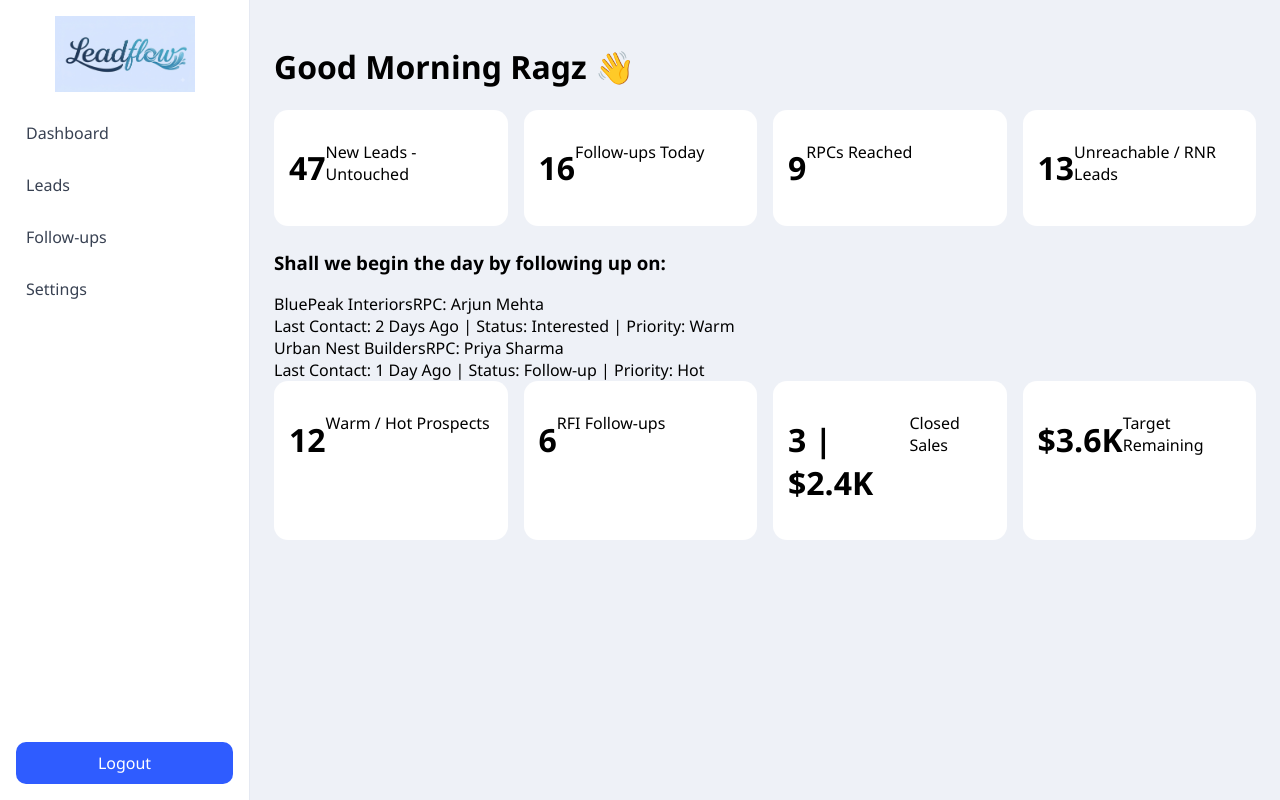
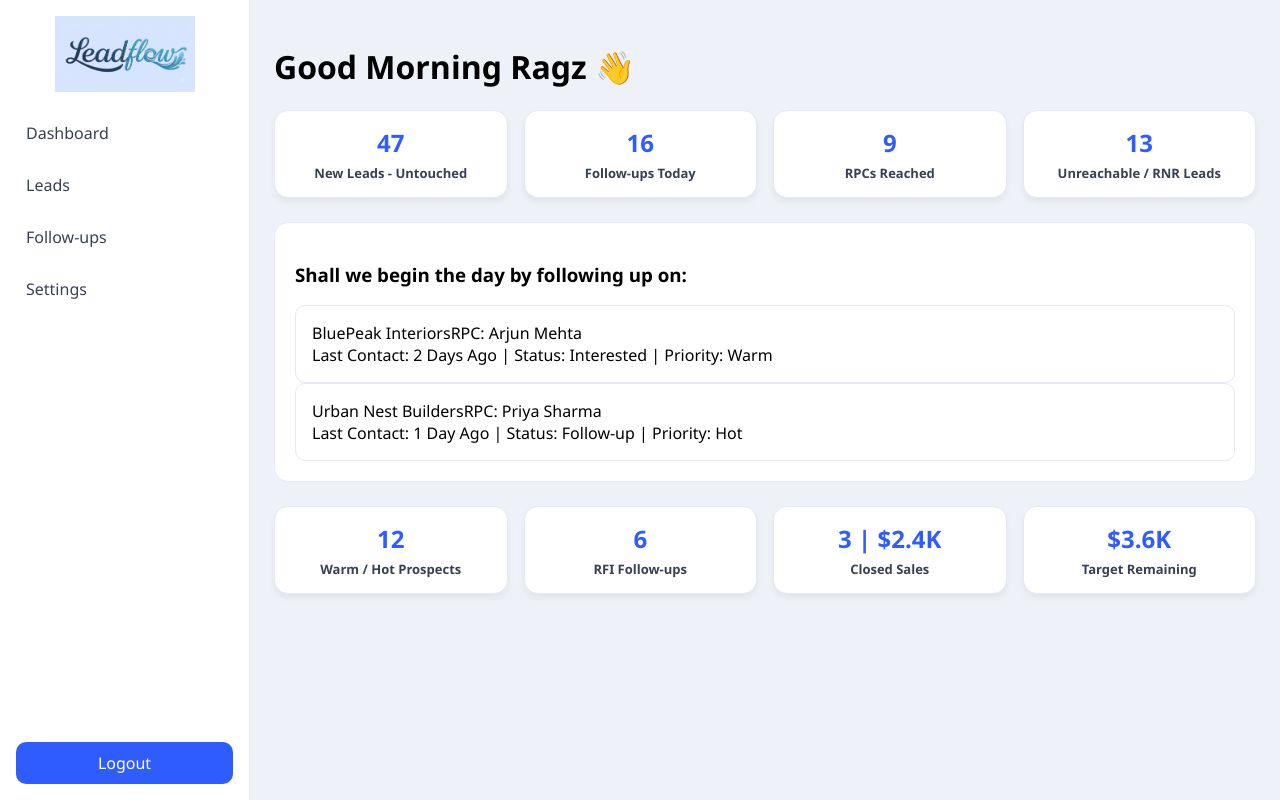
Before and after one commit to stirr3dz3phyr-ship-it/LeadFlow-WarMachine, a React (Vite) app: page / in a window 1280 px wide. Built offline with nearby package versions, Linux system fonts and the light colour scheme.

Commit message:
Update styles.css

```diff
--- a/src/styles.css
+++ b/src/styles.css
@@ -1,91 +1,58 @@
 /* GLOBAL SETTINGS */
-* {
-  box-sizing: border-box;
-}
+* { box-sizing: border-box; }
 
 html, body {
-  margin: 0;
-  padding: 0;
-  height: 100%;
+  margin: 0; padding: 0; height: 100%;
   font-family: 'Segoe UI', Arial, sans-serif;
   background: #eef1f7;
 }
 
 .app {
-  display: flex;
-  width: 100vw;
-  height: 100vh;
-  overflow: hidden;
-  background: #eef1f7;
+  display: flex; width: 100vw; height: 100vh;
+  overflow: hidden; background: #eef1f7;
 }
 
-/* SIDEBAR - Set to White */
+/* SIDEBAR - Clean White */
 .sidebar {
-  width: 250px;
-  min-width: 250px;
-  height: 100vh;
-  display: flex;
-  flex-direction: column;
+  width: 250px; min-width: 250px; height: 100vh;
+  display: flex; flex-direction: column;
   background: #ffffff;
-  border-right: 1px solid #e5e9f2;
-  padding: 16px;
+  border-right: 1px solid #e5e9f2; padding: 16px;
 }
 
+/* LOGO FIX - This makes the white/blue background of the image blend in */
 .logo-img {
-  width: 140px;
-  height: auto;
-  margin: 0 auto;
-  display: block;
+  width: 140px; height: auto; margin: 0 auto; display: block;
+  mix-blend-mode: multiply;
 }
 
-.nav-block {
-  flex: 1;
-  display: flex;
-  flex-direction: column;
-  gap: 10px;
-  margin-top: 20px;
-}
-
-.nav-item {
-  padding: 10px;
-  border-radius: 8px;
-  cursor: pointer;
-  color: #384152;
-}
-
-.nav-item:hover {
-  background: #f2f5ff;
-}
-
+.nav-block { flex: 1; display: flex; flex-direction: column; gap: 10px; margin-top: 20px; }
+.nav-item { padding: 10px; border-radius: 8px; cursor: pointer; color: #384152; }
+.nav-item:hover { background: #f2f5ff; }
 .logout {
-  margin-top: auto;
-  padding: 10px;
-  text-align: center;
-  background: #2f5cff;
-  color: white;
-  border-radius: 10px;
-  cursor: pointer;
+  margin-top: auto; padding: 10px; text-align: center;
+  background: #2f5cff; color: white; border-radius: 10px; cursor: pointer;
 }
 
 /* MAIN AREA */
-.main {
-  flex: 1;
-  padding: 24px;
-  overflow-y: auto;
-  background: #eef1f7;
+.main { flex: 1; padding: 24px; overflow-y: auto; background: #eef1f7; }
+.kpi-row { display: grid; grid-template-columns: repeat(4, 1fr); gap: 16px; margin-bottom: 24px; }
+
+/* CARDS - Clean White to match sidebar */
+.kpi-card {
+  background: #ffffff; border-radius: 14px; padding: 15px;
+  display: flex; flex-direction: column; justify-content: center; align-items: center;
+  border: 1px solid #e5e9f2; box-shadow: 0 4px 6px rgba(0,0,0,0.05);
 }
+.kpi-card h1 { margin: 0; font-size: 24px; color: #2f5cff; }
+.kpi-card p { margin: 5px 0 0 0; font-size: 13px; font-weight: 600; color: #384152; }
 
-.kpi-row {
-  display: grid;
-  grid-template-columns: repeat(4, 1fr);
-  gap: 16px;
-  margin-bottom: 24px;
+/* WORKSPACE - Clean White */
+.workspace {
+  background: #ffffff; border: 1px solid #e5e9f2;
+  border-radius: 14px; padding: 20px; margin-bottom: 24px;
 }
-
-/* CARDS - Set to White */
-.kpi-card {
-  background: #ffffff;
-  border-radius: 14px;
-  padding: 15px;
-  display: flex;
-  flex
+.lead-card {
+  background: #ffffff; border: 1px solid #e5e9f2;
+  border-radius: 10px; padding: 16px;
+}
```
